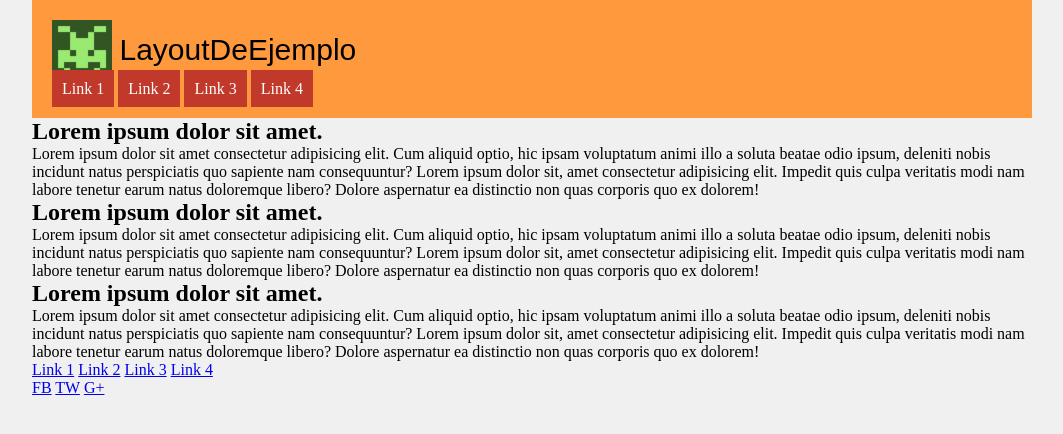
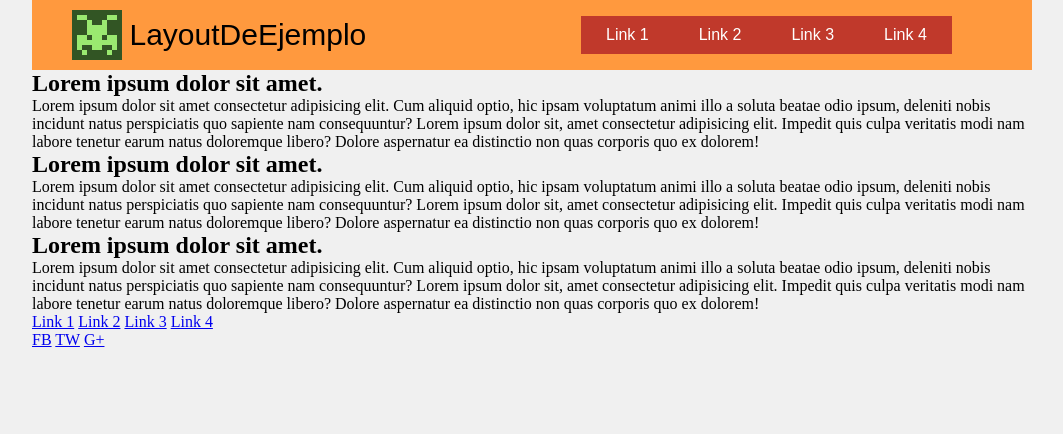
Before and after one commit to carlesnacher/LayoutResponsive, a plain HTML site: page index.html in a window 1280 px wide. Shown: the whole page, without its empty margins (108-1171 px from the left). Drawn offline with Linux system fonts and the light colour scheme.

Commit message:
Flexbox Header

```diff
--- a/style.css
+++ b/style.css
@@ -18,15 +18,21 @@ body{
 header{
     background-color: #ff993e;
     width: 100%;
-    padding: 20px;
+    padding: 10px;
+    display: flex;
+    justify-content: space-between;
+    align-items: center;
+    flex-direction: row;
+    flex-wrap: wrap;
 }
 
 header .logo{
-   font-size: 30px;
+    font-size: 30px;
+    margin-left: 30px;
 }
 
 header .logo img{
-    width: 60px;
+    width: 50px;
     vertical-align: top;
 }
 
@@ -34,11 +40,14 @@ header .logo a{
     text-decoration: none;
     color: black;
     font-family: Arial;
-    line-height: 60px;
+    line-height: 50px;
 }
 
 header nav{
-    width: 50%;
+    width: 45%;
+    display: flex;
+    align-items: center;
+    flex-wrap: wrap;
 }
 
 header nav a{
@@ -46,7 +55,8 @@ header nav a{
     color: #ffffff;
     text-align: center;
     text-decoration: none;
-    padding: 10px;
+    padding: 10px 25px;
+    font-family: Arial;
 }
 
 header nav a:hover{
```
